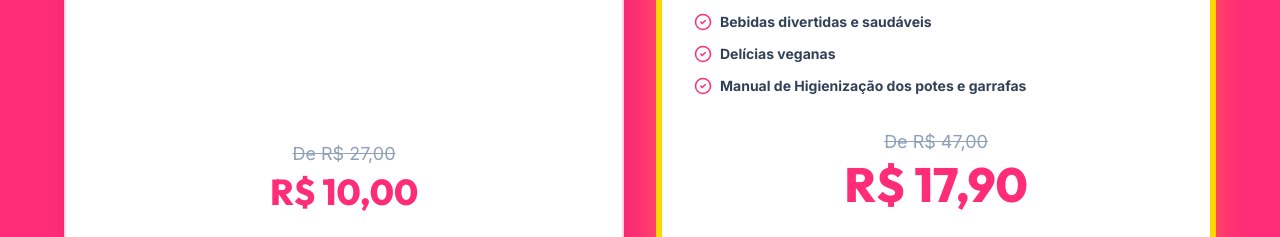
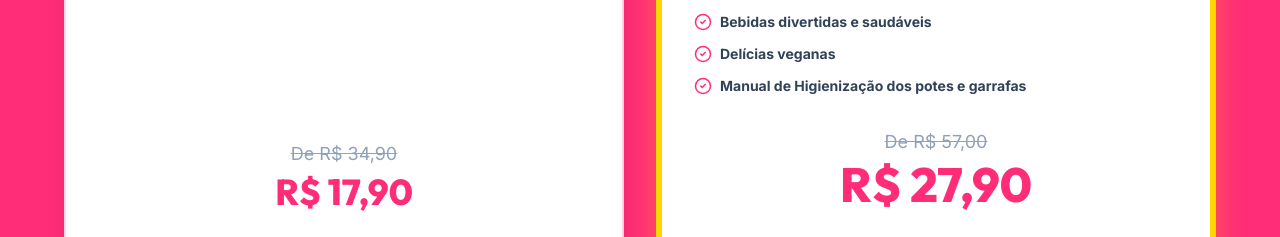
Before and after one commit to jefersonfbass/jeff, a React (Vite) app: page / in a window 1280 px wide. Shown: the part 7263-7500 px from the top of the page. Built offline with nearby package versions, Linux system fonts and the light colour scheme.

Commit message:
feat: Update pricing and checkout tracking
Adjusts product pricing and enables more specific UTM tracking for checkout buttons. Removes unnecessary async/defer attributes from script tags for cleaner loading.

```diff
--- a/index.html
+++ b/index.html
@@ -2,20 +2,16 @@
 <html lang="en">
   <head>
     <meta charset="UTF-8" />
-    <!-- UTmify Script - Movido para o topo para capturar UTMs imediatamente -->
+    <!-- UTmify Script -->
     <script
       src="https://cdn.utmify.com.br/scripts/utms/latest.js"
       data-utmify-prevent-xcod-sck
       data-utmify-prevent-subids
-      async
-      defer
     ></script>
     <!-- Pixel Script -->
     <script>
       window.pixelId = "69b49060fe94245ed97b7d52";
       var a = document.createElement("script");
-      a.setAttribute("async", "");
-      a.setAttribute("defer", "");
       a.setAttribute("src", "https://cdn.utmify.com.br/scripts/pixel/pixel.js");
       document.head.appendChild(a);
     </script>
--- a/src/App.tsx
+++ b/src/App.tsx
@@ -132,7 +132,8 @@ const CTAButton = ({ children, className = "", pulse = false, onClick, href }: {
         href={href}
         target="_blank"
         rel="noopener noreferrer"
-        data-utmify-checkout
+        data-utmify-checkout="true"
+        id={href.includes('V4L') ? 'checkout-basico' : 'checkout-completo'}
         onClick={() => {
           const win = window as any;
           if (win.pixelId && win.pixel) {
@@ -661,10 +662,10 @@ export default function App() {
               </div>
 
               <div className="mb-8">
-                <p className="text-lg line-through text-slate-400 mb-1">De R$ 27,00</p>
+                <p className="text-lg line-through text-slate-400 mb-1">De R$ 34,90</p>
                 <div className="flex flex-col items-center">
                   <span className="text-brand-pink font-display font-black text-4xl">
-                    R$ 10,00
+                    R$ 17,90
                   </span>
                 </div>
               </div>
@@ -709,10 +710,10 @@ export default function App() {
               </div>
 
               <div className="mb-8">
-                <p className="text-lg line-through text-slate-400 mb-1">De R$ 47,00</p>
+                <p className="text-lg line-through text-slate-400 mb-1">De R$ 57,00</p>
                 <div className="flex flex-col items-center">
                   <span className="text-brand-pink font-display font-black text-5xl">
-                    R$ 17,90
+                    R$ 27,90
                   </span>
                 </div>
               </div>
```
